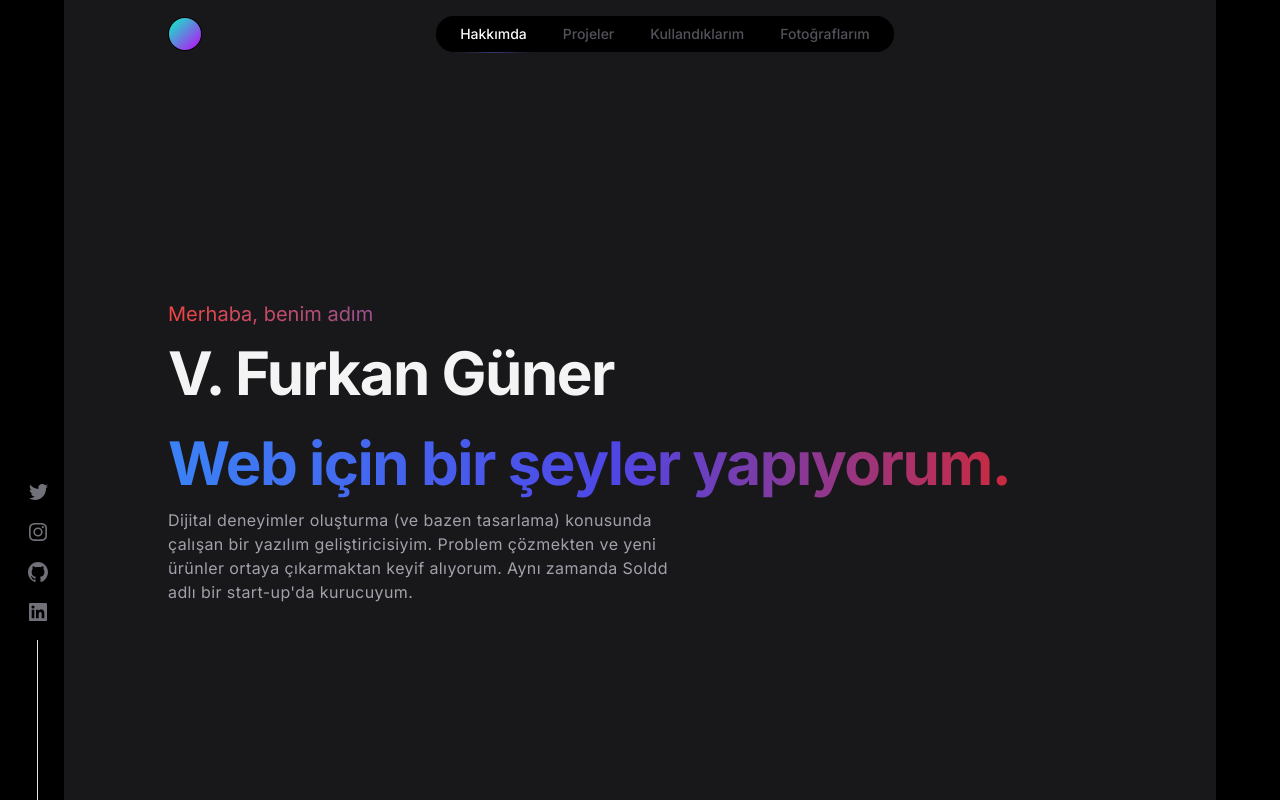
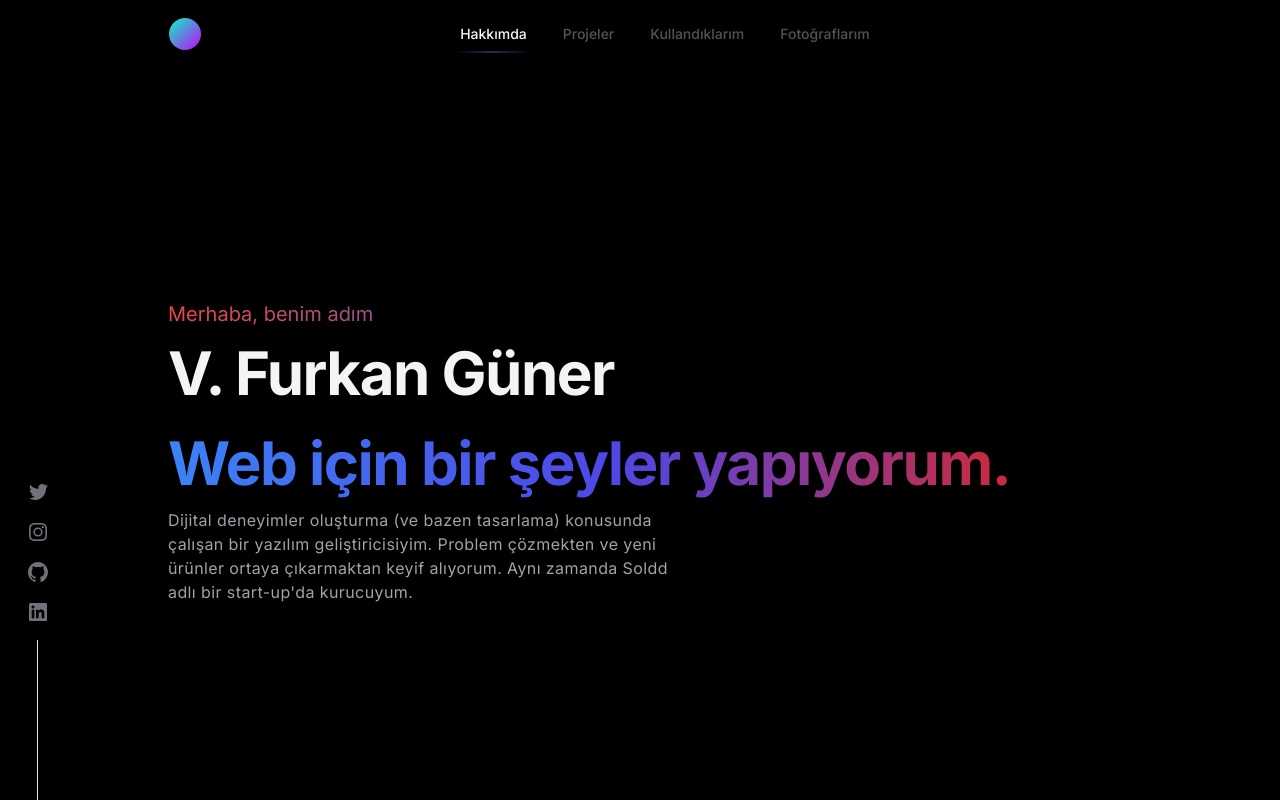
Before and after one commit to vfurkanguner/personal-web, a Next.js app: page / in a window 1280 px wide. Built offline with nearby package versions, Linux system fonts and the light colour scheme.

Commit message:
style(layout) : bg change

```diff
--- a/components/Layout.tsx
+++ b/components/Layout.tsx
@@ -11,7 +11,7 @@ export default function Layout({ children }: Props) {
     <div className="">
       <div className="fixed inset-0 flex justify-center sm:px-8">
         <div className="flex w-full max-w-7xl lg:px-8">
-          <div className="w-full bg-zinc-900 ring-zinc-300/20"></div>
+          <div className="w-full  ring-zinc-300/20"></div>
         </div>
       </div>
 
--- a/components/Navbar.tsx
+++ b/components/Navbar.tsx
@@ -74,7 +74,7 @@ export default function Navbar({}: Props) {
           >
             <Link href={item.href}>{item.name}</Link>
             {isRouteActive(item.href) ? (
-              <span className="absolute inset-x-1 -bottom-px h-px bg-gradient-to-r from-indigo-500/0 via-indigo-500/40 to-indigo-500/0 dark:from-indigo-400/0 dark:via-indigo-400/40 dark:to-indigo-400/0" />
+              <span className="absolute inset-x-1 -bottom-px h-[2px] bg-gradient-to-r from-indigo-500/0 via-indigo-500/40 to-indigo-500/0 " />
             ) : null}
           </li>
         ))}
```
